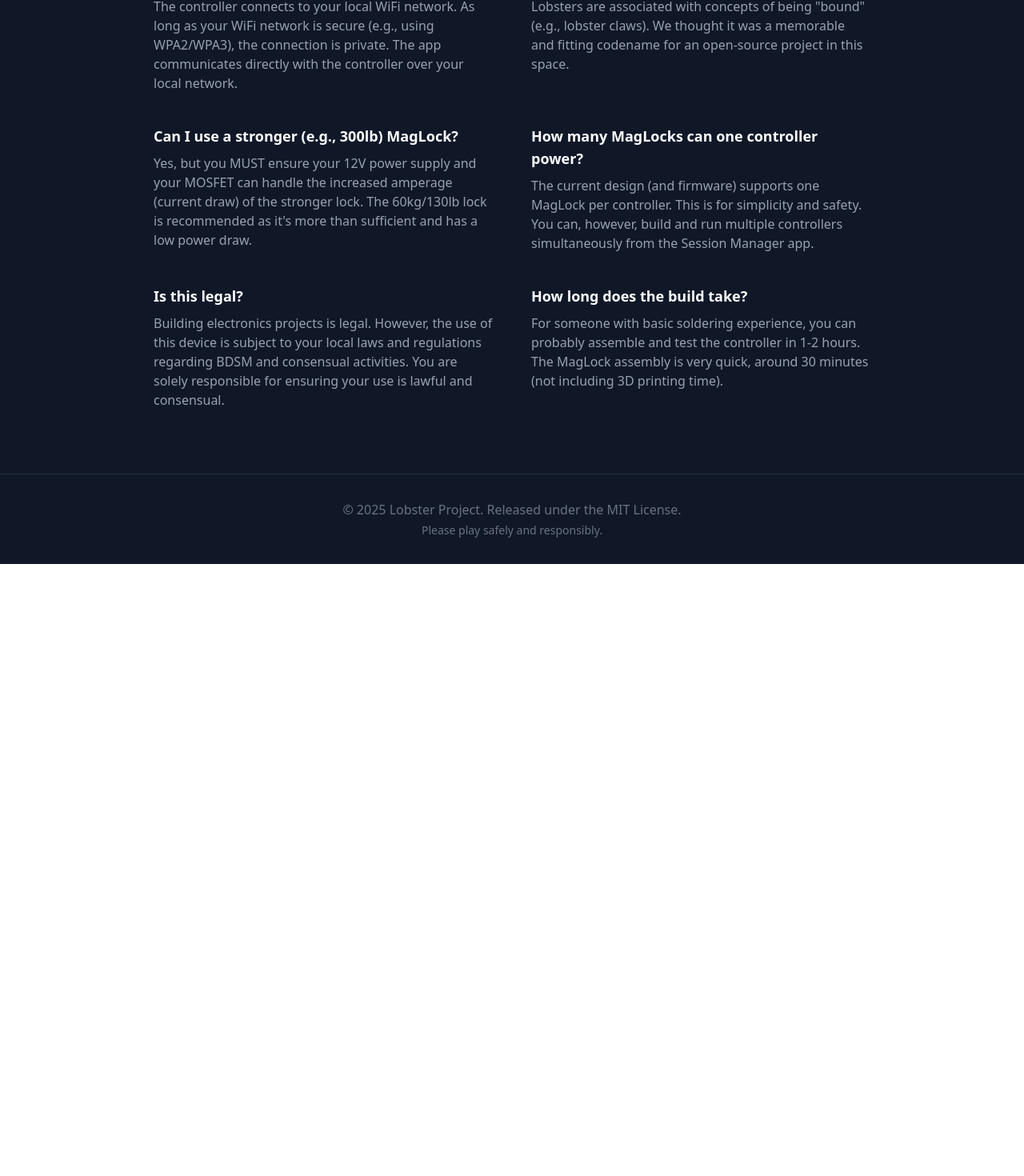
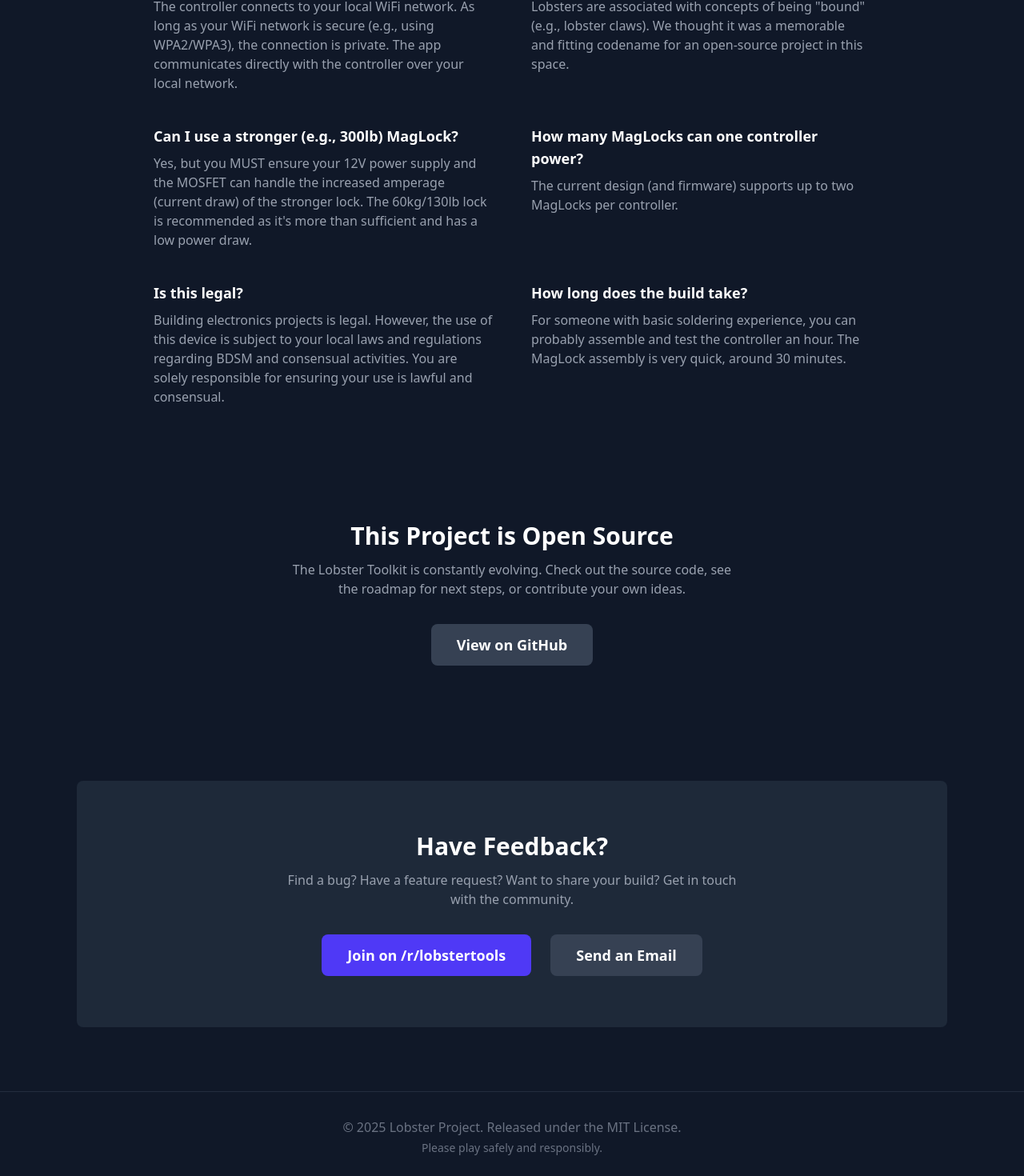
Before and after one commit to lobstertools/lobstertools.github.io, a React (Vite) app: page / in a window 1280 px wide. Shown: the part 2023-3493 px from the top of the page at 80% size. Before the commit the page ends 2728 px from the top, so only its background shows below. Built offline with nearby package versions, Linux system fonts and the light colour scheme.

Commit message:
Textual changes & OS / Community info

```diff
--- a/src/App.tsx
+++ b/src/App.tsx
@@ -13,6 +13,8 @@ import { DownloadsPage } from './pages/DownloadPage';
 import { FeaturesSection } from './components/Features';
 import { FaqSection } from './components/FAQ';
 import { BuildControllerPage } from './pages/BuildControllerPage';
+import { OpenSource } from './components/OpenSource';
+import { Contact } from './components/Contact';
 
 // --- ICONS ---
 
@@ -153,6 +155,8 @@ const HomePage: React.FC = () => {
             <SafetyWarning />
             <FeaturesSection />
             <FaqSection />
+            <OpenSource />
+            <Contact />
 
         </>
     )
--- /dev/null
+++ b/src/components/Contact.tsx
@@ -0,0 +1,17 @@
+export const Contact = () => (
+    <section id="contact" className="my-20 py-16 bg-gray-800 rounded-lg text-center">
+        <h2 className="text-3xl font-bold text-white">Have Feedback?</h2>
+        <p className="mt-3 max-w-xl mx-auto text-gray-400">
+            Find a bug? Have a feature request? Want to share your build?
+            Get in touch with the community.
+        </p>
+        <div className="mt-8 flex flex-col sm:flex-row justify-center items-center gap-6">
+            <a href="#" className="inline-block w-full sm:w-auto bg-indigo-600 hover:bg-indigo-700 text-white font-bold py-3 px-8 rounded-lg text-lg transition-colors">
+                Join on /r/lobstertools
+            </a>
+            <a href="mailto:lobster@pobox.com" className="inline-block w-full sm:w-auto bg-gray-700 hover:bg-gray-600 text-white font-bold py-3 px-8 rounded-lg text-lg transition-colors">
+                Send an Email
+            </a>
+        </div>
+    </section>
+);
--- a/src/components/FAQ.tsx
+++ b/src/components/FAQ.tsx
@@ -17,7 +17,7 @@ export const FaqSection: React.FC = () => (
 
                 <div className="faq-item">
                     <dt className="text-lg font-semibold text-white">Where do I buy the components?</dt>
-                    <dd className="mt-2 text-gray-400">We recommend common electronics hobbyist sites like AliExpress, Amazon, Adafruit, or SparkFun. The components are generic and widely available.</dd>
+                    <dd className="mt-2 text-gray-400">We recommend common electronics hobbyist sites like AliExpress, Amazon, Adafruit, or SparkFun, as well as your local hardware store. The components are generic and widely available.</dd>
                 </div>
 
                 <div className="faq-item">
@@ -32,7 +32,7 @@ export const FaqSection: React.FC = () => (
 
                 <div className="faq-item">
                     <dt className="text-lg font-semibold text-white">Do I need a 3D printer?</dt>
-                    <dd className="mt-2 text-gray-400">No. A 3D printer is only needed if you want to print the custom optional enclosures. You can just as easily use a standard "project box" or PVC fittings.</dd>
+                    <dd className="mt-2 text-gray-400">No. Both the MagLock and the Controller use off-the-shelf enclosures. You use a standard "project box" and a PVC fittings.</dd>
                 </div>
 
                 <div className="faq-item">
@@ -47,12 +47,12 @@ export const FaqSection: React.FC = () => (
 
                 <div className="faq-item">
                     <dt className="text-lg font-semibold text-white">Can I use a stronger (e.g., 300lb) MagLock?</dt>
-                    <dd className="mt-2 text-gray-400">Yes, but you MUST ensure your 12V power supply and your MOSFET can handle the increased amperage (current draw) of the stronger lock. The 60kg/130lb lock is recommended as it's more than sufficient and has a low power draw.</dd>
+                    <dd className="mt-2 text-gray-400">Yes, but you MUST ensure your 12V power supply and the MOSFET can handle the increased amperage (current draw) of the stronger lock. The 60kg/130lb lock is recommended as it's more than sufficient and has a low power draw.</dd>
                 </div>
 
                 <div className="faq-item">
                     <dt className="text-lg font-semibold text-white">How many MagLocks can one controller power?</dt>
-                    <dd className="mt-2 text-gray-400">The current design (and firmware) supports one MagLock per controller. This is for simplicity and safety. You can, however, build and run multiple controllers simultaneously from the Session Manager app.</dd>
+                    <dd className="mt-2 text-gray-400">The current design (and firmware) supports up to two MagLocks per controller.</dd>
                 </div>
 
                 <div className="faq-item">
@@ -62,7 +62,7 @@ export const FaqSection: React.FC = () => (
 
                 <div className="faq-item">
                     <dt className="text-lg font-semibold text-white">How long does the build take?</dt>
-                    <dd className="mt-2 text-gray-400">For someone with basic soldering experience, you can probably assemble and test the controller in 1-2 hours. The MagLock assembly is very quick, around 30 minutes (not including 3D printing time).</dd>
+                    <dd className="mt-2 text-gray-400">For someone with basic soldering experience, you can probably assemble and test the controller an hour. The MagLock assembly is very quick, around 30 minutes.</dd>
                 </div>
 
             </dl>
--- /dev/null
+++ b/src/components/OpenSource.tsx
@@ -0,0 +1,13 @@
+export const OpenSource = () => (
+    <section id="opensource" className="my-20 py-16 text-center">
+        <h2 className="text-3xl font-bold text-white">This Project is Open Source</h2>
+        <p className="mt-3 max-w-xl mx-auto text-gray-400">
+            The Lobster Toolkit is constantly evolving. Check out the source code, see the roadmap for next steps, or contribute your own ideas.
+        </p>
+        <div className="mt-8">
+            <a href="https://github.com/lobster-tools" className="inline-block bg-gray-700 hover:bg-gray-600 text-white font-bold py-3 px-8 rounded-lg text-lg transition-colors">
+                View on GitHub
+            </a>
+        </div>
+    </section>
+);
--- a/src/components/SafetyWarning.tsx
+++ b/src/components/SafetyWarning.tsx
@@ -1,5 +1,3 @@
-// src/components/SafetyWarning.tsx
-
 export const SafetyWarning = () => (
     <section id="safety" className="my-16">
         <div className="bg-red-900/30 border border-red-700 text-red-200 px-6 py-5 rounded-lg shadow-lg">
--- a/src/pages/BuildMagLockPage.tsx
+++ b/src/pages/BuildMagLockPage.tsx
@@ -53,8 +53,8 @@ export const BuildMagLockPage = () => (
                         </div>
                     </div>
                     <p className="text-gray-300 mb-3">The base cost for the MagLock is about 50 Euro, offering considerable savings, as commercially available locks easily cost three times as much.</p>
-                    <p className="text-gray-300 mb-3">The most expensive part by far is the electromagnet, which runs around 40 Euro on Amazon, including shipping. The remaining 10 Euro is for smaller hardware, though you should plan on spending a bit more because it can be difficult to find individual parts.</p>
-                    <p className="text-gray-300">Small parts like screws, washers, and bolts are often sold in packs online rather than individually, which will increase your initial spending. (Your local hardware store might sell them apiece). The upside of buying in packs is that you'll have enough extra parts to build a couple of magnet locks, making your setup more versatile.</p>
+                    <p className="text-gray-300 mb-3">The most expensive part by far is the electromagnet, which runs around 40 Euro on Amazon, including shipping. The remaining 10 Euro is for smaller hardware, though you should plan on spending a bit more because of shipping costs and because parts are typically sold in bulk.</p>
+                    <p className="text-gray-300">Small parts like screws, washers, and bolts are often sold in packs online rather than individually, which will increase your initial spending. (Your local hardware store might sell them apiece). The upside of buying in packs is that you'll have enough extra parts to build a couple of MagLocks, making your setup more versatile.</p>
                 </div>
             </section>
 
```
